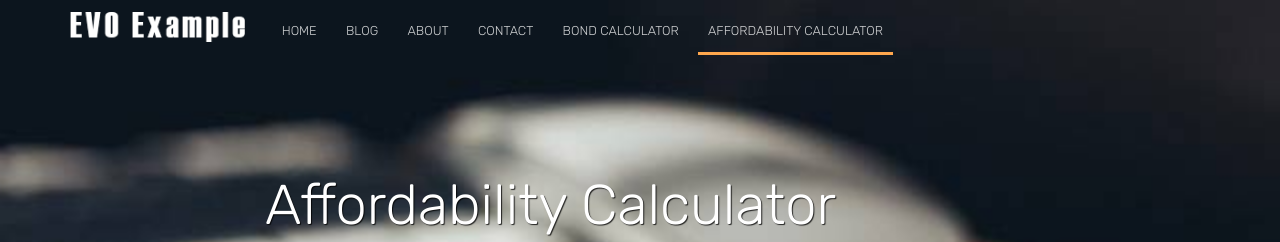
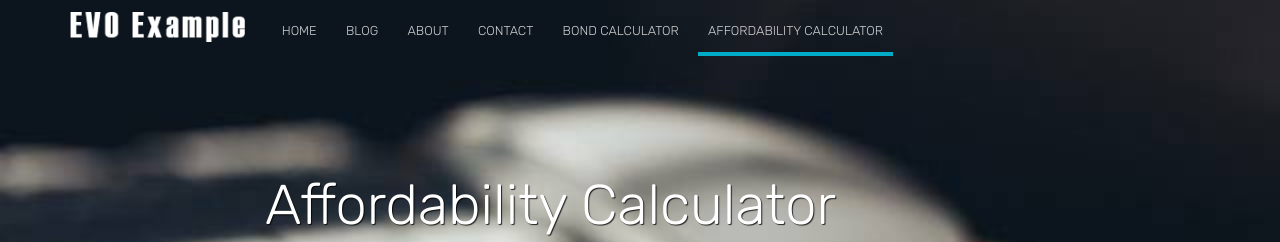
Before and after one commit to Intellify-Cloud/t1evo, a Jekyll site: the page built from affordability-calculator.html, in a window 1280 px wide. Shown: the top 242 px of the page. Built offline with Jekyll 4.4.1, drawn with Linux system fonts in a browser that asks for light colours; nearby versions of some CDN libraries.

Commit message:
10 Oct ABF

```diff
--- a/_sass/navigation.scss
+++ b/_sass/navigation.scss
@@ -62,8 +62,9 @@ nav {
 		}
 	}
 
+	// Menu / Navigation highlight colour
 	a.active {
-		border-bottom: 3px solid #ffa74d;
+		border-bottom: 4px solid #01acc8;
 	}
 
 }
```
